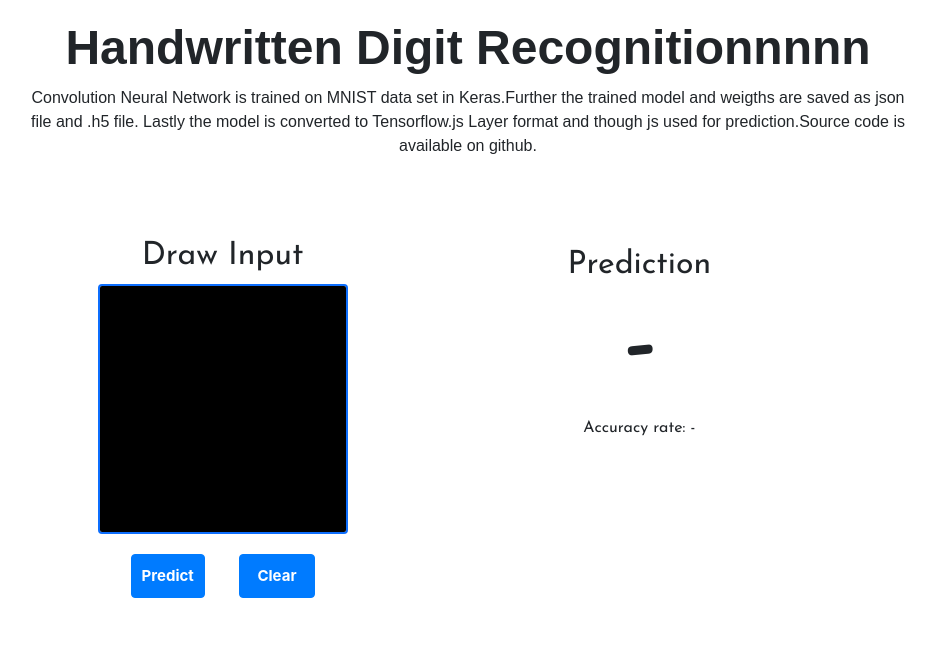
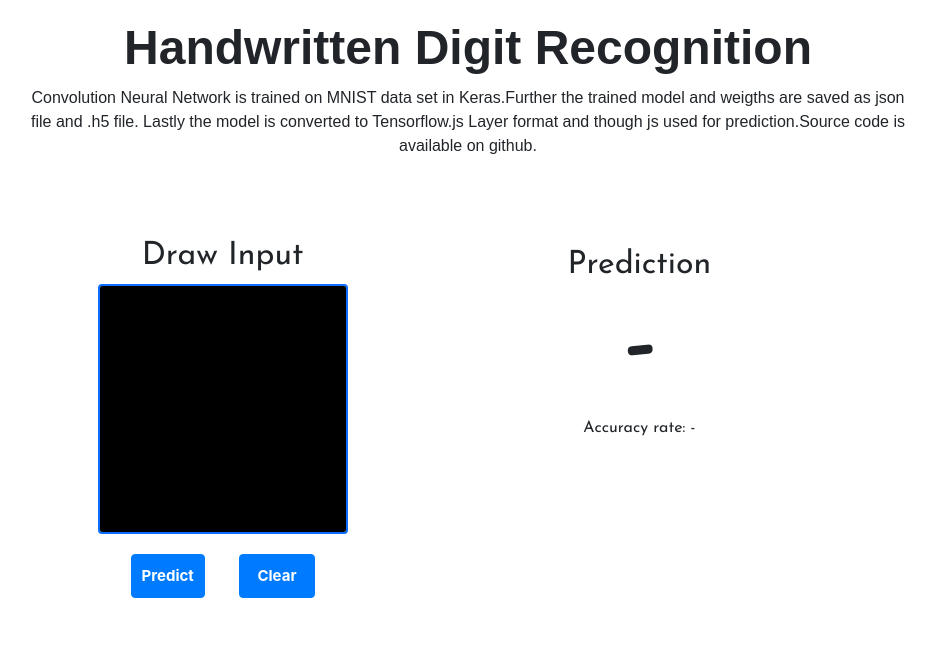
Before and after one commit to Danish-uddin/Digit_Recognition_using_Machine_learning, a plain HTML site: page index.html in a window 1280 px wide. Shown: the whole page, without its empty margins (172-1108 px from the left). Drawn offline with nearby package versions, Linux system fonts and the light colour scheme; a script that the page names is missing; a web font is replaced by a local one.

Commit message:
Update index.html

```diff
--- a/index.html
+++ b/index.html
@@ -27,7 +27,7 @@
 
 
   <section id="title">
-    <h1 class="heading">Handwritten Digit Recognitionnnnn</h1>
+    <h1 class="heading">Handwritten Digit Recognition</h1>
     <p>Convolution Neural Network is trained on MNIST data set in Keras.Further the trained model and weigths are saved as json file and .h5 file.
     Lastly the model is converted to Tensorflow.js Layer format and though js used for prediction.Source code is available on github.</p>
   </section>
```
